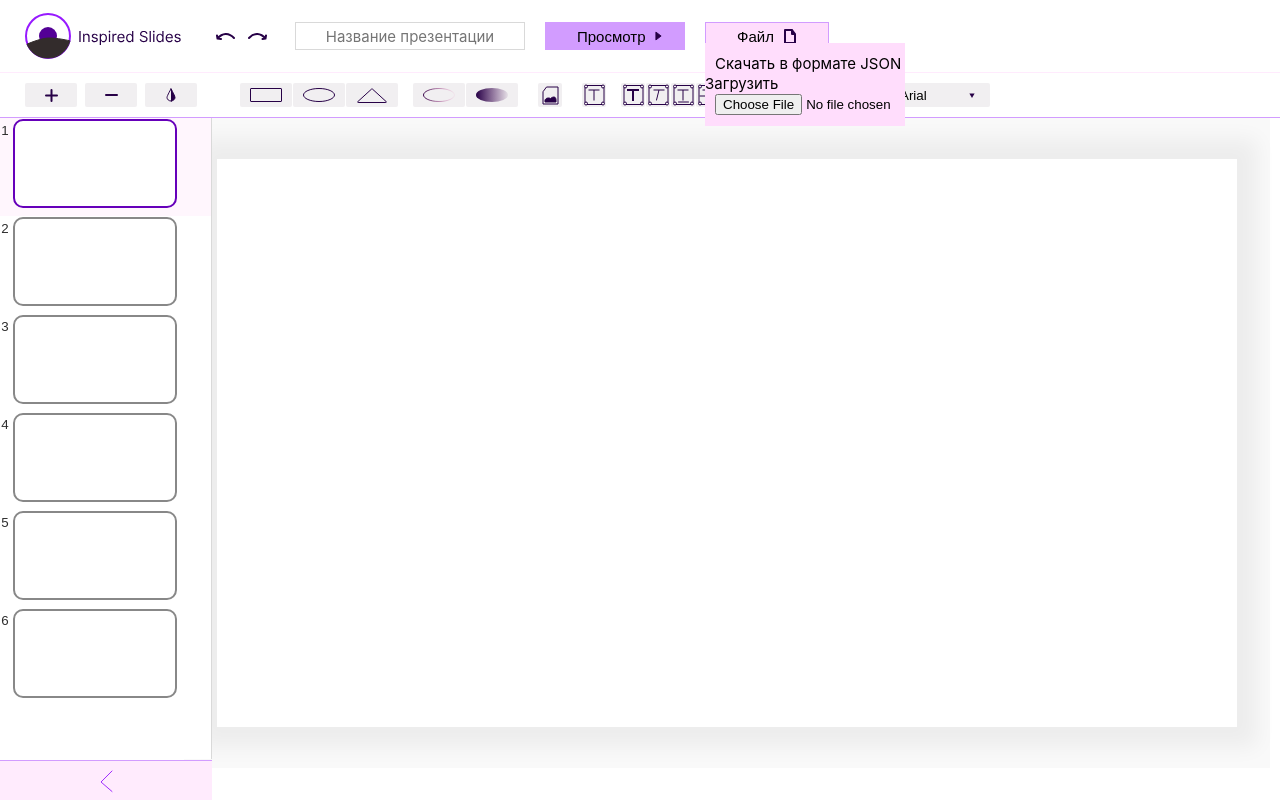
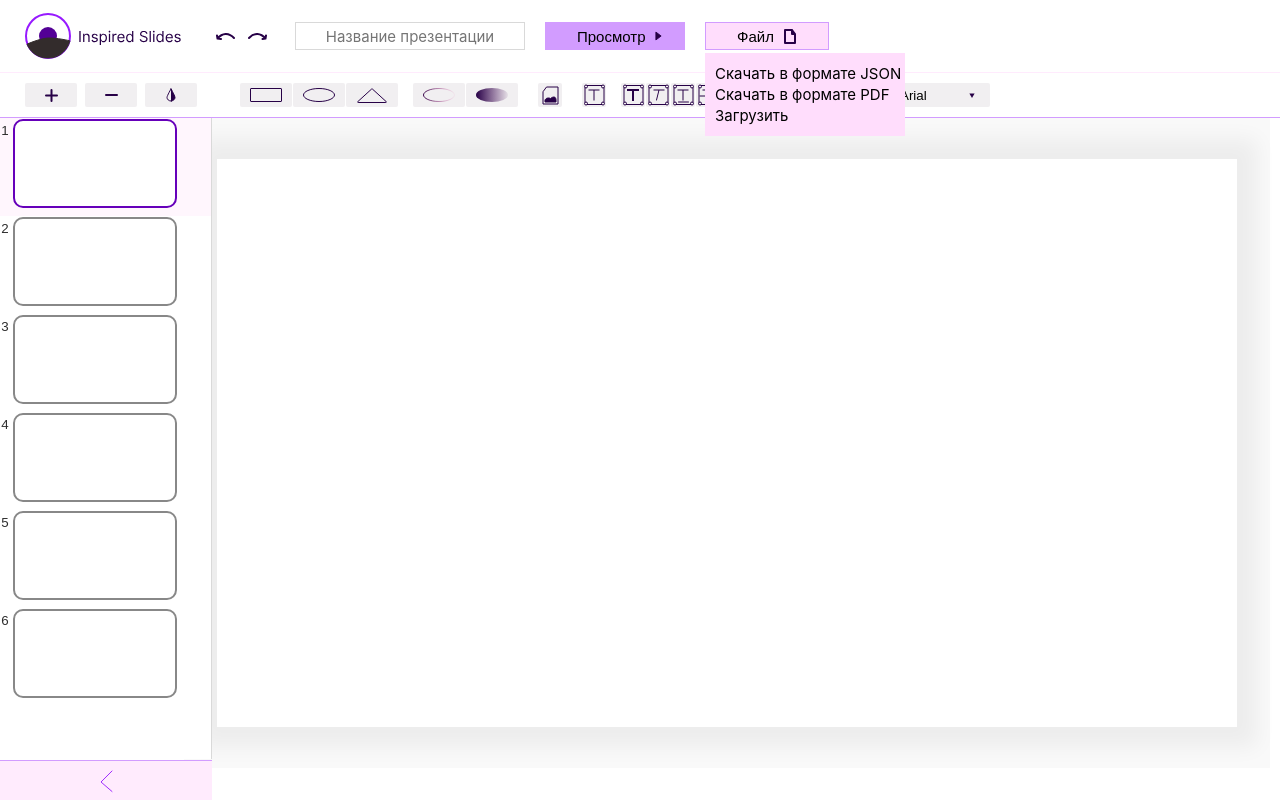
Before and after one commit to akatobis/ISlides, a React (Create React App) app in the folder lab4/my-app/: page / in a window 1280 px wide. Both pictures are taken after a click on the button "Файл". Built offline with nearby package versions, Linux system fonts and the light colour scheme.

Commit message:
что-то делаю, чтобы запушилось

```diff
--- a/lab4/my-app/package.json
+++ b/lab4/my-app/package.json
@@ -13,6 +13,7 @@
     "@types/node": "^16.18.3",
     "@types/react": "^18.0.25",
     "@types/react-dom": "^18.0.9",
+    "jspdf": "^2.5.1",
     "react": "^18.2.0",
     "react-colorful": "^5.6.1",
     "react-dom": "^18.2.0",
--- a/lab4/my-app/src/actions/block.ts
+++ b/lab4/my-app/src/actions/block.ts
@@ -218,7 +218,7 @@ function changeStyleText(oldPresentationMaker: PresentationMaker, { newTextStyle
             const oldTextBlock: TextBlock = block.content;
             let newTextBlock: TextBlock = {...oldTextBlock};
             if (newTextStyle) {
-               if (newTextStyle === TextStyles.bold as TextStyles) { // Не понял в чём проблема
+               if (newTextStyle === TextStyles.bold) {
                   newTextBlock = {
                      ...oldTextBlock,
                      isBold: !oldTextBlock.isBold,
--- a/lab4/my-app/src/components/ToolsPanel/ToolsPanel.module.css
+++ b/lab4/my-app/src/components/ToolsPanel/ToolsPanel.module.css
@@ -113,7 +113,7 @@
 .fileList {
    box-sizing: border-box;
    position: relative;
-   top: 48px;
+   top: 58px;
    right: 124px;
    width: 200px;
    background-color: #FFDDFC;
@@ -123,12 +123,24 @@
 }
 
 .fileListPoint {
+   all: unset;
+   width: 190px;
+   cursor: pointer;
    padding: 1px 0;
    padding-left: 10px;
 }
 
 .fileListPoint:hover {
    background-color: #D29CFF;
+}
+
+.fileListUpload {
+   width: 190px;
+   height: 20px;
+   opacity: 0;
+   position: absolute;
+   left: 0;
+   cursor: pointer;
 }
 
 .toolsLine {
--- a/lab4/my-app/src/components/ToolsPanel/ToolsPanel.tsx
+++ b/lab4/my-app/src/components/ToolsPanel/ToolsPanel.tsx
@@ -1,18 +1,18 @@
 import logo from "../../images/logoISlides.svg";
 import arrowDown from "../../images/arrow_down.svg";
-import {HexColorPicker} from "react-colorful";
 import {useState} from "react";
 import styles from "./ToolsPanel.module.css"
-import {changeBackgroundSlide, deleteSlides} from "../../actions/slide";
+import {deleteSlides} from "../../actions/slide";
 import {dispatch, rollBack, returnCancel, getState, setState} from "../../state";
-import {addBlock, changeStyleText, deleteBlocks} from "../../actions/block";
+import {addBlock, changeStyleText} from "../../actions/block";
 import {addNewSlide} from "../../actions/navigation/navigation";
-import {FigureType, PresentationMaker, TextStyles} from "../../types";
+import {Block, Figure, FigureType, PresentationMaker, SlideType, TextBlock, TextStyles, TypeBlock, Image} from "../../types";
 import {changeColorFigure} from "../../actions/figure/figure";
 import { PopupBackgroundColor } from "./PopupBackgroundColor/PopupBackgroundColor";
 import SetColor from "./SetColor/SetColor";
 import Fonts from "./Fonts/Fonts";
 import { changeNamePresentation } from "../../actions/presentation";
+import { jsPDF } from "jspdf";
 
 function ToolsPanel() {
     const [fontSize, setFontSize] = useState('16');
@@ -120,6 +120,62 @@ function ToolsPanel() {
         file.value = '';
     }
 
+    function exportPresentationToPDF(): void {
+        const presentationMaker: PresentationMaker = getState();
+        const slides: SlideType[] = presentationMaker.presentation.slides;
+
+        const doc = new jsPDF({
+            orientation: "landscape",
+            unit: "px",
+            format: [1080, 1920],
+        });
+
+        slides.forEach(slide => {
+            if (slide.backgroundImage !== '') {
+                doc.addImage(slide.backgroundImage, 'JPEG', 0, 0, 1920, 1080)
+            }
+            if (slide.backgroundColor !== '') {
+                doc.setFillColor(slide.backgroundColor);
+                doc.rect(0, 0, 1920, 1080, 'F');
+            }
+
+            const blocks: Block[] = slide.blocks;
+            blocks.forEach(block => {
+                const contentBlock: TextBlock | Image | Figure = block.content;
+                if (contentBlock.typeBlock === TypeBlock.image) {
+                    doc.addImage(contentBlock.imageBase64, 'JPEG', block.coordinatesX, block.coordinatesY, block.width, block.height);
+                }
+                if (contentBlock.typeBlock === TypeBlock.text) {
+                    doc.text(contentBlock.innerString, block.coordinatesX, block.coordinatesY);
+                }
+                if (contentBlock.typeBlock === TypeBlock.figure) {
+                    const typeFigure = contentBlock.type;
+                    doc.setFillColor(contentBlock.colorFill);
+                    doc.setDrawColor(contentBlock.colorBorder);
+
+                    if (typeFigure.figureType === FigureType.ellipse) {
+                        doc.ellipse(block.coordinatesX, block.coordinatesY, typeFigure.rx, typeFigure.ry, 'FD');
+                    }
+                    if (typeFigure.figureType === FigureType.rectangle) {
+                        doc.rect(block.coordinatesX, block.coordinatesY, block.width, block.height, 'FD');
+                    }
+                    if (typeFigure.figureType === FigureType.triangle) {
+                        const x1: number = block.coordinatesX + block.width / 2;
+                        const y1: number = block.coordinatesY;
+                        const x2: number = block.coordinatesX;
+                        const y2: number = block.coordinatesY + block.height;
+                        const x3: number = block.coordinatesX + block.width;
+                        const y3: number = block.coordinatesY + block.height;
+                        doc.triangle(x1, y1, x2, y2, x3, y3, 'FD');
+                    }
+                }
+            })
+            doc.addPage();
+        });
+
+        doc.save(`${namePresentation}.pdf`);
+    }
+
     return (
         <div className={styles.header}>
             <div>{isOpenPopupBackgroundColor && <PopupBackgroundColor handleClose={handleOpenPopupBackgroundColor} />}</div>
@@ -136,9 +192,12 @@ function ToolsPanel() {
                         <div>
                             <div className={styles.backgroundFileList} onClick={handleOpenFileList}></div>
                             <div className={styles.fileList}>
-                                <p className={styles.fileListPoint} onClick={() => savePresentatinoWithJSON()}>Скачать в формате JSON</p>
-                                <p>Загрузить</p>
-                                <input type='file' className={styles.fileListPoint} onChange={(e) => uploadPresentation(e.target)} />
+                                <button className={styles.fileListPoint} onClick={() => savePresentatinoWithJSON()}>Скачать в формате JSON</button>
+                                <button className={styles.fileListPoint} onClick={() => exportPresentationToPDF()}>Скачать в формате PDF</button>
+                                <button className={styles.fileListPoint}>
+                                    Загрузить
+                                    <input type='file' className={styles.fileListUpload} onChange={(e) => uploadPresentation(e.target)} />
+                                </button>
                             </div>
                         </div>
                     }
--- a/lab4/my-app/src/index.css
+++ b/lab4/my-app/src/index.css
@@ -15,3 +15,12 @@ code {
   font-family: source-code-pro, Menlo, Monaco, Consolas, 'Courier New',
     monospace;
 }
+
+input[type='file'] {
+  cursor: pointer;
+}
+
+input[type=file]::-webkit-file-upload-button {
+  /* chromes and blink button */
+  cursor: pointer;
+}
--- a/lab4/my-app/src/types.ts
+++ b/lab4/my-app/src/types.ts
@@ -38,6 +38,7 @@ type TextBlock = {
 };
 
 enum TextStyles {
+  none,
   bold,
   italic,
   strikethrough,
```
Also changed, not shown: lab4/my-app/src/components/Blocks/Block/Text/Text.tsx (added, +81 -0 lines), 1 other file (tests, documents, lock files or other folders).
